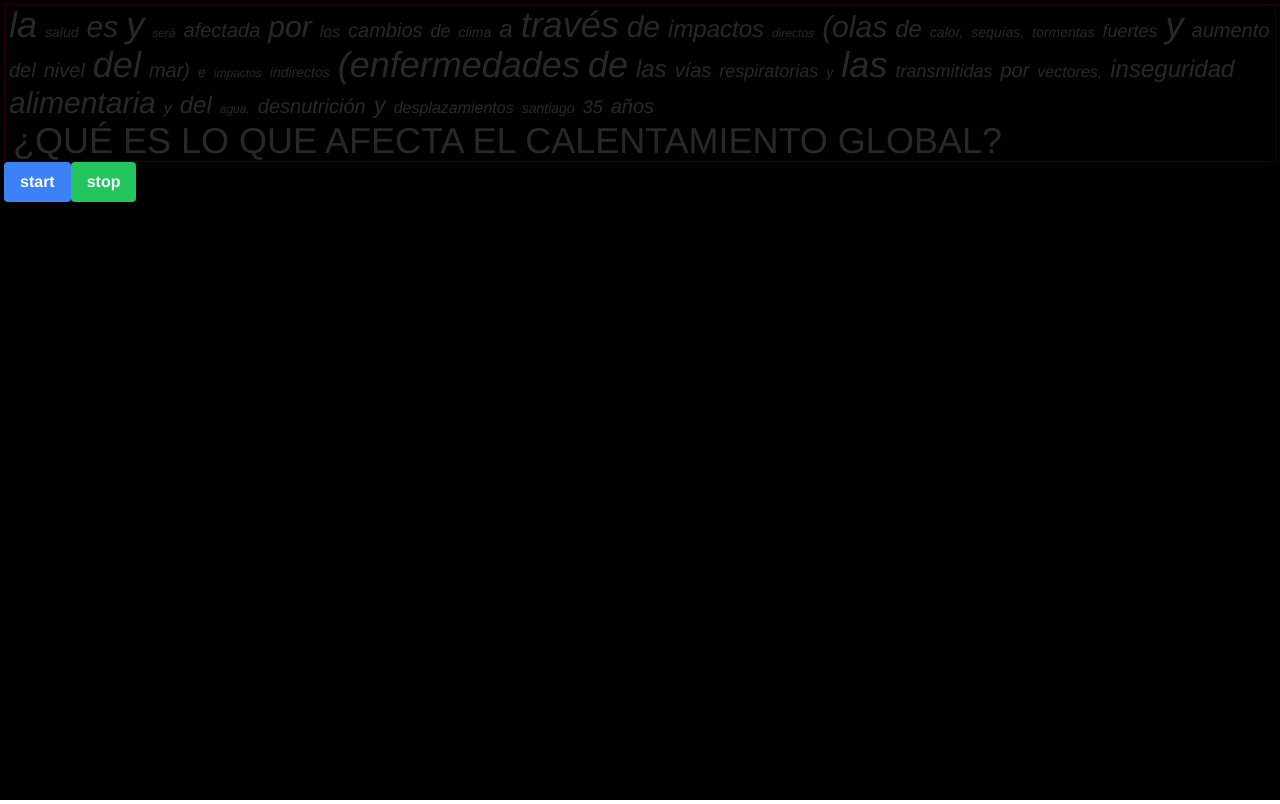
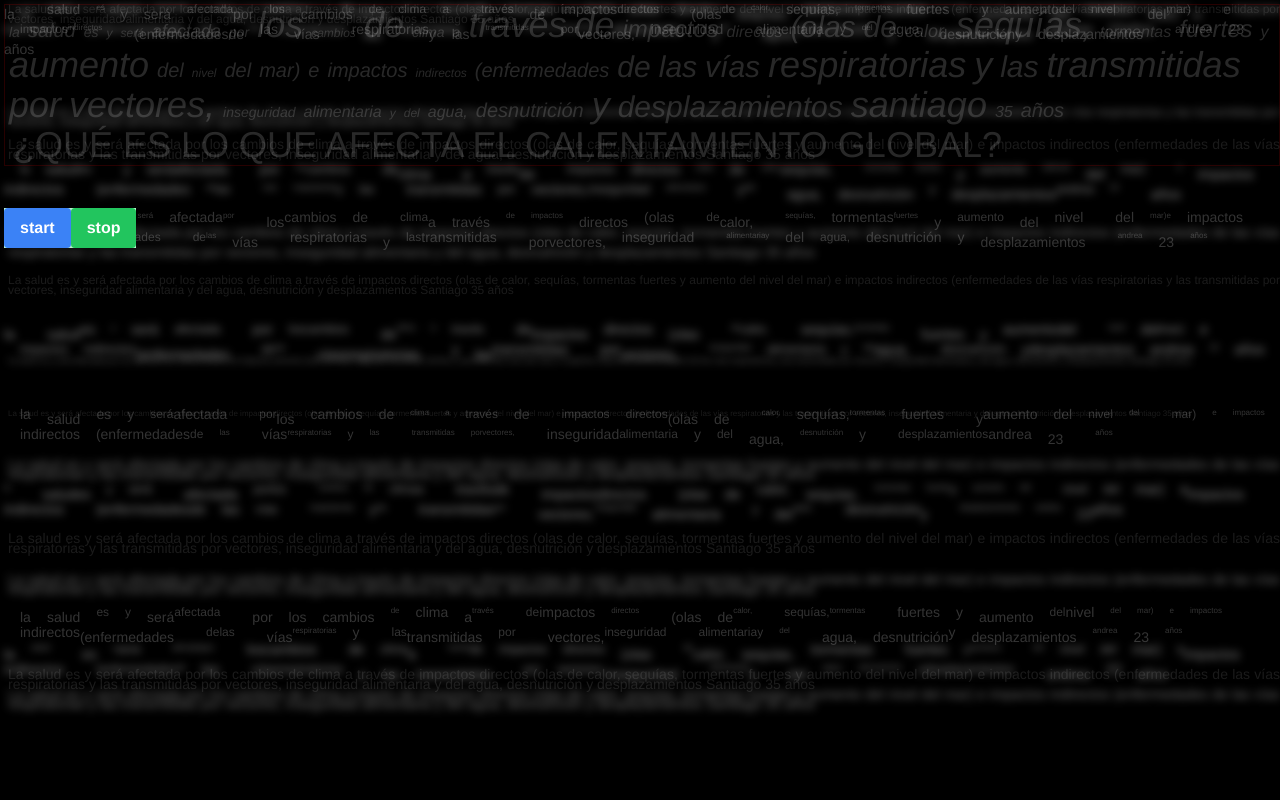
Before and after one commit to Kaziuz/Privados, a Vue app: page / in a window 1280 px wide. Both pictures are taken after a click on the button "start". Built offline with nearby package versions, Linux system fonts and the light colour scheme.

Commit message:
advance background wordcloud

```diff
--- a/src/App.vue
+++ b/src/App.vue
@@ -7,6 +7,35 @@
       <span class="text-4xl animate__animated animate__fadeOutDown animate__delay-2s animate__slower">
         CHAO
       </span> -->
+      <app-first-layer
+        class="absolute opacity-40 blur-sm"
+        style="z-index: 0"
+        :maxCols=4
+        v-if="currentData"
+        :row="currentData && currentData"
+      />
+      <app-second-layer
+        class="absolute opacity-50 blur-sm"
+        style="z-index: 1"
+        :maxCols=9
+        v-if="currentData"
+        :row="currentData && currentData"
+      />
+      <app-first-layer
+        class="absolute opacity-10"
+        style="z-index: 2"
+        :maxCols=3
+        v-if="currentData"
+        :row="currentData && currentData"
+      />
+      <app-second-layer
+        class="absolute opacity-20"
+        style="z-index: 3"
+        :maxCols=6
+        v-if="currentData"
+        :row="currentData && currentData"
+      />
+      <div class="absolute" style="z-index: 4">
         <transition name="fade">
           <div v-if="showContent">
             <app-word-cloud
@@ -15,7 +44,9 @@
             />
           </div>
         </transition>
+      </div>
       <!-- Control for develop pruposes -->
+      <div class="absolute h-200 bg-green-200 top-52" style="z-index:9999">
         <button @click="startProgram = true" class="bg-blue-500 hover:bg-blue-700 text-white font-bold py-2 px-4 rounded">
           start
         </button>
@@ -23,6 +54,7 @@
           class="bg-green-500 hover:bg-green-700 text-white font-bold py-2 px-4 rounded">
           stop
         </button>
+      </div>
     </div>
   </div>
 </template>
@@ -33,10 +65,13 @@ import { reactive, watchEffect, ref } from 'vue'
 import _ from 'lodash'
 import dummyData from './dummyData.js'
 import WordCloud from './components/WordCloud.vue'
-
+import FirstLayer from './components/FirstLayer.vue'
+import SecondLayer from './components/SecondLayer.vue'
 export default {
   components: {
-    'app-word-cloud': WordCloud
+    'app-word-cloud': WordCloud,
+    'app-first-layer': FirstLayer,
+    'app-second-layer': SecondLayer
   },
   setup() {
     const currentData = ref({})
@@ -45,7 +80,7 @@ export default {
     let startTime = null
     const timeMilliseconds = ref(0)
     const timeXSecond = 11
-    const totalDurationAnimation = 30 // medio minuto
+    const totalDurationAnimation = 5 // medio minuto
     let currentTimeAnimation = ref(0)
     let nextFrame = ref(0)
     const privateData = reactive(dummyData)
--- /dev/null
+++ b/src/components/FirstLayer.vue
@@ -0,0 +1,67 @@
+<template>
+  <div
+    :class="`grid-cols-${maxCols}`"
+    class="w-full h-full grid overflow-hidden"
+  >
+    <div
+      v-for="col in randomCols"
+      :key="`col-num-${col}`"
+    >
+      <div class="mx-1 text-white flex flex-wrap text-justify">
+        <div
+          v-for="field in showData(row)"
+          :key="field"
+        >
+          <p :class="`${field.size}`">
+            {{ field.text }}
+          </p>
+        </div>
+      </div>
+    </div>
+  </div>
+</template>
+<script>
+import _ from 'lodash'
+import generateRandomNumber from '../composables/generateRandomNumber'
+import { ref } from 'vue'
+export default {
+  props: ['row', 'maxCols'],
+  setup (props) {
+    const fontSizes = [
+      'text-very-small leading-very-small',
+      'text-small leading-small',
+      'text-sm',
+      'text-8px leading-8px'
+    ]
+    const maxcolsRef = ref(props.maxCols)
+    const randomCols = generateRandomNumber(3, maxcolsRef.value + 6)
+    const showData = data => {
+      if (data && data.answer) {
+        let words = []
+        let answerByWords = data.answer.split(' ')
+        answerByWords = [...answerByWords, data.nickname, data.age, 'años'].join(' ')
+        const getSizeFont = generateRandomNumber(0, 3)
+        const shuffleSizes = _.shuffle(fontSizes)
+        const generateFontSizes = shuffleSizes[getSizeFont]
+        let transformedData = {
+          text: answerByWords,
+          size: generateFontSizes
+        }
+        words.push(transformedData)
+        return words
+      }
+    }
+
+    return { randomCols, showData }
+  }
+}
+</script>
+
+/*
+  Variar el numero de cols (entre 1 y 9)
+  variar el tamaño de tipo y line hegiht
+  variar la disposicion de texto
+
+  dependiendo del numero de cols entonces pinto los datos
+
+*/
--- /dev/null
+++ b/src/components/SecondLayer.vue
@@ -0,0 +1,73 @@
+<template>
+  <div
+    :class="`grid-cols-${maxCols}`"
+    class="w-full h-full grid overflow-hidden"
+  >
+    <div
+      v-for="col in randomCols"
+      :key="`col-num-${col}`"
+    >
+      <div class="text-white flex flex-wrap">
+        <div
+          v-for="field in showData(row)"
+          :key="field"
+        >
+          <p
+            :class="`${field.size} ${field.margin}`" class="">
+            {{ field.text }}
+          </p>
+        </div>
+      </div>
+    </div>
+  </div>
+</template>
+<script>
+import _ from 'lodash'
+import generateRandomNumber from '../composables/generateRandomNumber'
+import { reactive, ref } from 'vue'
+export default {
+  props: ['maxCols', 'row'],
+  setup (props) {
+    const dummy = reactive({
+      id: 1,
+      question:'Qué es el cambio climático y cómo nos afecta',
+      answer: 'El estudio del clima es un campo de investigación complejo y en rápida evolución, debido a la gran cantidad de factores que intervienen. El clima de la Tierra nunca ha sido estático. Como consecuencia de alteraciones en el balance energético, está sometido a variaciones en todas las escalas temporales, desde decenios a miles y millones de años. Entre las variaciones climáticas más destacables que se han producido a lo largo de la historia de la Tierra, figura el ciclo de unos 100.000 años, de períodos glaciares, seguido de períodos interglaciares.',
+      nickname: 'Andrea',
+      age: '23'
+    })
+    const fontSizes = [
+      'text-very-small leading-very-small',
+      'text-small leading-small',
+      'text-sm',
+      'text-8px leading-8px'
+    ]
+    const axisX = ['ml-4', 'mr-4']
+    const maxcolsRef = ref(props.maxCols)
+    const randomCols = generateRandomNumber(3, maxcolsRef.value)
+    const showData = data => {
+      if (data && data.answer) {
+        let words = []
+        let answerByWords = data.answer.split(' ')
+        answerByWords = [...answerByWords, dummy.nickname, dummy.age, 'años']
+        let transformedData = {}
+        answerByWords.map((word, idx) => {
+          const getSizeFont = generateRandomNumber(0, 3)
+          const shuffleSizes = _.shuffle(fontSizes)
+          const generateFontSizes = shuffleSizes[getSizeFont]
+          const randomXaxis = generateRandomNumber(0, 1)
+          const getPosX = axisX[randomXaxis]
+          transformedData = {
+            position: idx,
+            text: word.toLowerCase().trim(),
+            size: generateFontSizes,
+            margin: getPosX
+          }
+          words.push(transformedData)
+        })
+        return words
+      }
+    }
+    return { randomCols, showData }
+  }
+}
+</script>
--- a/src/components/WordCloud.vue
+++ b/src/components/WordCloud.vue
@@ -13,11 +13,11 @@
         :key="data.position"
       >
         <div class="inline flex-col" :class="positionWords">
-          <span :class="data.size" class="mx-1 italic" style="">
+          <span :class="data.size" class="mx-1 italic">
             {{ data.text }}
           </span>
         </div>
-        <div v-if="data.question" :class="data.size" class="">
+        <div v-if="data.question" :class="data.size">
           {{ data.question }}
         </div>
       </div>
@@ -28,7 +28,7 @@
 <script>
 import _ from 'lodash'
 import { computed } from 'vue'
-import getRandomArbitrary from '../composables/getRandomArbitrary'
+import generateRandomNumber from '../composables/generateRandomNumber'
 export default {
   props: {
     row: Object
@@ -46,7 +46,7 @@ export default {
       'text-3xl',
       'text-4xl',
     ]
-    const randomNumber = getRandomArbitrary(0, 2)
+    const randomNumber = generateRandomNumber(0, 2)
     const positionWords = computed(() => { return positionsYaxis[randomNumber] })
     const positionViz = computed(() => { return positionsTexts[randomNumber] })
 
@@ -54,13 +54,11 @@ export default {
       let words = []
       let answerByWords = data.answer.split(' ')
       answerByWords = [...answerByWords, data.nickname, data.age, 'años']
-
       let transformedData = {}
-      // console.log('numbers', generatePositions)
       answerByWords.map((word, idx) => {
-        const randomNumber = getRandomArbitrary(0, 7)
+        const randomNumber = generateRandomNumber(0, 7)
         const shuffleSizes = _.shuffle(fontSizes)
-        const generatePositions = getRandomArbitrary(1, randomNumber)
+        const generatePositions = generateRandomNumber(1, randomNumber)
         const generateFontSizes = shuffleSizes[generatePositions]
         transformedData = {
           position: idx,
@@ -71,7 +69,6 @@ export default {
         }
         words.push(transformedData)
       })
-
       let question = {
         position: answerByWords.length + 1,
         question: data.question.toUpperCase().trim(),
@@ -80,16 +77,9 @@ export default {
         end: 0
       }
       words = [...words, question]
-      // console.log('oe', words)
-      // words = _.shuffle(words)
-      // console.log('oe 2', words)
       return words
     }
     return { positionWords, positionViz, showProcessingAnswer }
   }
-
 }
-
-
-
 </script>
--- a/src/composables/getRandomArbitrary.js
+++ b/src/composables/generateRandomNumber.js
@@ -1,4 +1,4 @@
-export default function getRandomArbitrary (min, max) {
+export default function generateRandomNumber (min, max) {
   min = Math.ceil(min)
   max = Math.floor(max)
   return Math.floor(Math.random() * (max - min + 1)) + min
--- a/tailwind.config.cjs
+++ b/tailwind.config.cjs
@@ -9,6 +9,16 @@ module.exports = {
       fontFamily: {
         'sans': ['Helvetica', 'Arial'],
       },
+      fontSize: {
+        '8px': '8px',
+        'very-small': '12px',
+        'small': '14px'
+      },
+      lineHeight: {
+        '8px': '8px',
+        'very-small': '10px',
+        'small': '10px'
+      }
     },
   },
   plugins: [],
```
Lines whose indentation alone changed are shown as unchanged.
